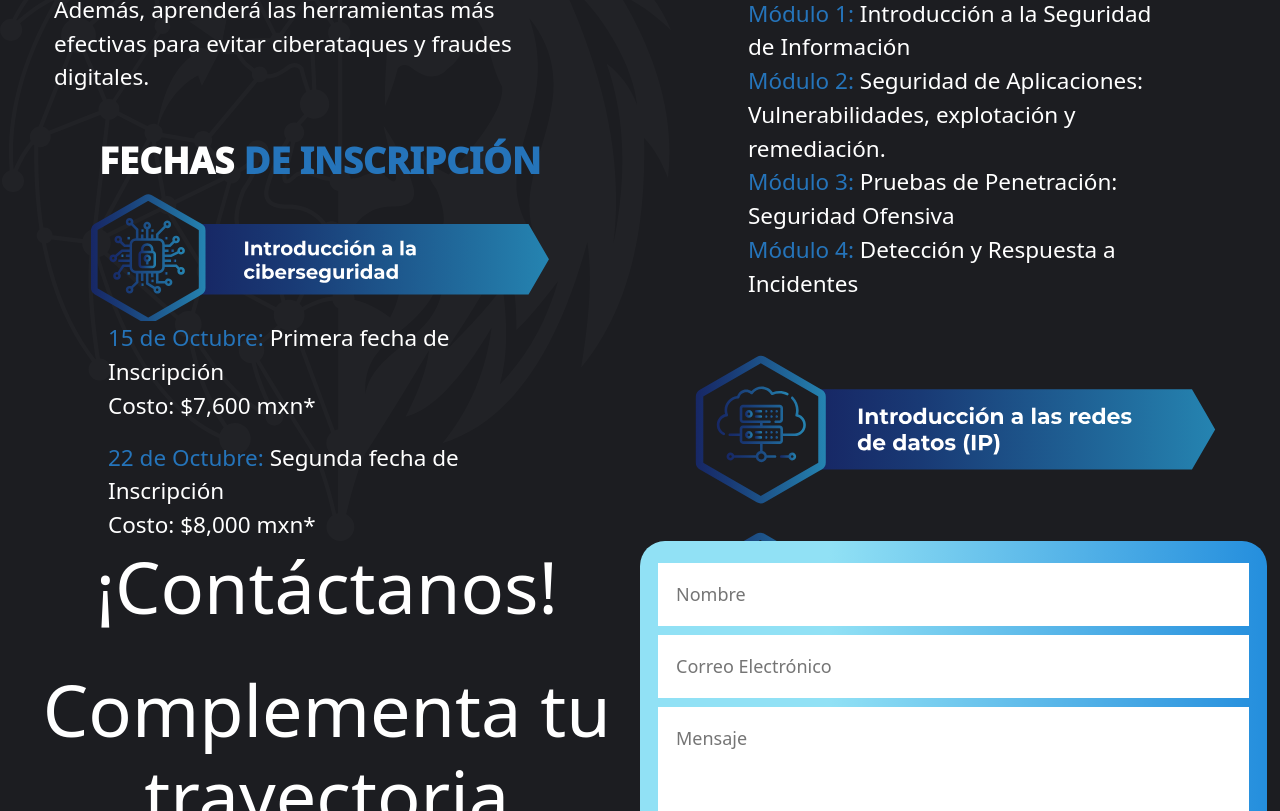
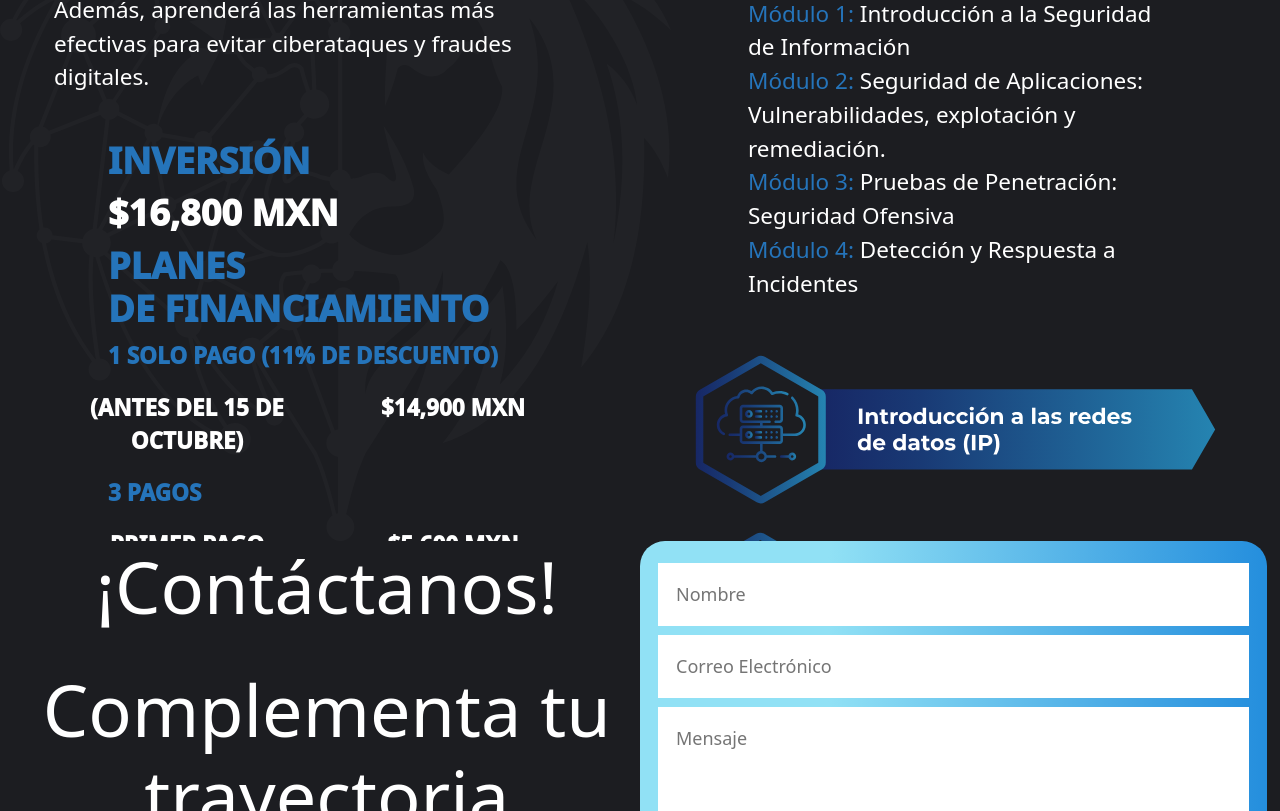
Before and after one commit to interactivms/IUHF, a Next.js app: page /especialidad in a window 1280 px wide. Shown: the part 1049-1860 px from the top of the page. Built offline with nearby package versions, Linux system fonts and the light colour scheme.

Commit message:
Update 06/06/22

```diff
--- a/pages/especialidad.js
+++ b/pages/especialidad.js
@@ -49,19 +49,65 @@ function especialidad() {
 
           <br />
 
-          <h2 className="white bolder fw-1000">FECHAS <span className='darkblue'>DE INSCRIPCIÓN</span></h2>
+          <h2 className="darkblue px-5 bolder fw-1000 w-100">INVERSIÓN</h2>
+          <h2 className="white px-5 bolder fw-1000 w-100">$16,800 MXN</h2>
 
-          <img className="icon" src="/img/Ciberseguridad.svg" alt="Ciber Seguridad" />
+          <h2 className="darkblue px-5 bolder fw-1000 w-100">PLANES <br /> DE FINANCIAMIENTO</h2>
 
-          <p className="white px-5"><span className="darkblue">15 de Octubre:</span> Primera fecha de Inscripción
-          <br />Costo: $7,600 mxn*</p>
+          <p className="darkblue px-5 fw-1000 w-100">1 SOLO PAGO (11% DE DESCUENTO)</p>
 
-          <p className="white px-5"><span className="darkblue">22 de Octubre:</span> Segunda fecha de Inscripción
-          <br />Costo: $8,000 mxn*</p>
+          <div className="row w-100">
+            <div className="col">
+              <p className="white fw-1000 text-center">
+                (ANTES DEL 15 DE OCTUBRE)
+              </p>
+            </div>
+            <div className="col"><p className="white fw-1000 text-center">
+            $14,900 MXN</p></div>
+          </div>
 
-          <p className="white px-5"><span className="darkblue">29 de Octubre:</span> Tercera fecha de Inscripción
-          <br />Costo: $8,400 mxn*</p>
+          <p className="darkblue px-5 fw-1000 w-100">3 PAGOS</p>
 
+          <div className="row w-100">
+            <div className="col d-flex">
+              <p className="white fw-1000 text-center">
+                PRIMER PAGO (ANTES DEL 15 DE OCTUBRE)
+              </p>
+            </div>
+            <div className="col"><p className="white fw-1000 text-center">
+            $5,600 MXN</p></div>
+          </div>
+
+          <div className="row w-100">
+            <div className="col">
+              <p className="white fw-1000 text-center">
+                SEGUNDO PAGO (ANTES DEL 29 DE OCTUBRE)
+              </p>
+            </div>
+            <div className="col"><p className="white fw-1000 text-center">
+            $5,600 MXN</p></div>
+          </div>
+
+          <div className="row w-100">
+            <div className="col">
+              <p className="white fw-1000 text-center">
+                TERCER PAGO (ANTES DEL 12 DE NOVIEMBRE)
+              </p>
+            </div>
+            <div className="col"><p className="white fw-1000 text-center">
+            $5,600 MXN</p>
+            </div>
+          </div>
+
+          <div className="row w-100">
+            <div className="col">
+              <p className="white fw-1000">
+              </p>
+            </div>
+            <div className="col"><p className="white fw-1000 text-center">
+            $16,800 MXN</p>
+            </div>
+          </div>
           <small className="white">*Precios sin IVA</small>
           <br />
           <h2 className="white fontsize-3 fw-1000">INICIO <span className='darkblue'>5 DE NOVIEMBRE DE 2022</span></h2>
--- a/pages/index.js
+++ b/pages/index.js
@@ -20,7 +20,7 @@ export default function Home() {
         <Talent />
       </div>
       <div className="sectionSeparator">
-        <h2 className="white fontsize-3 py-2">Nuestros Docentes</h2>
+        <h2 className="white fontsize-3 py-2">Catedráticos</h2>
       </div>
       <div id="Teachers">
         <OurTeachers />
--- a/src/components/header/index.jsx
+++ b/src/components/header/index.jsx
@@ -31,7 +31,7 @@ const index = () => {
           */}
 
           <li>
-            <a  href={currentWindow === "/" ? "#Contact" : "/#Contact"}>CONTACTO</a>
+            <a  href={currentWindow === "/" ? "#Contact" : "/#Contact"}>INSCRÍBETE</a>
           </li>
         </ul>
       </div>
--- a/src/components/mainContent/index.jsx
+++ b/src/components/mainContent/index.jsx
@@ -12,7 +12,7 @@ const index = () => {
         <div className="details appears py-3">
           <h2 className="mb-0 fontsize-3"> <a href="#Education">Especialidades</a> </h2>
           <div className="separator">|</div>
-          <h2 className="mb-0 fontsize-3"><a className="clickable" href="#Education">Cursos</a></h2>
+          <h2 className="mb-0 fontsize-3"><a className="clickable" href="#Teachers">Catedráticos</a></h2>
         </div>
         <div className="details d-flex align-items-center justify-content-center py-3">
           <div className="row">
```
